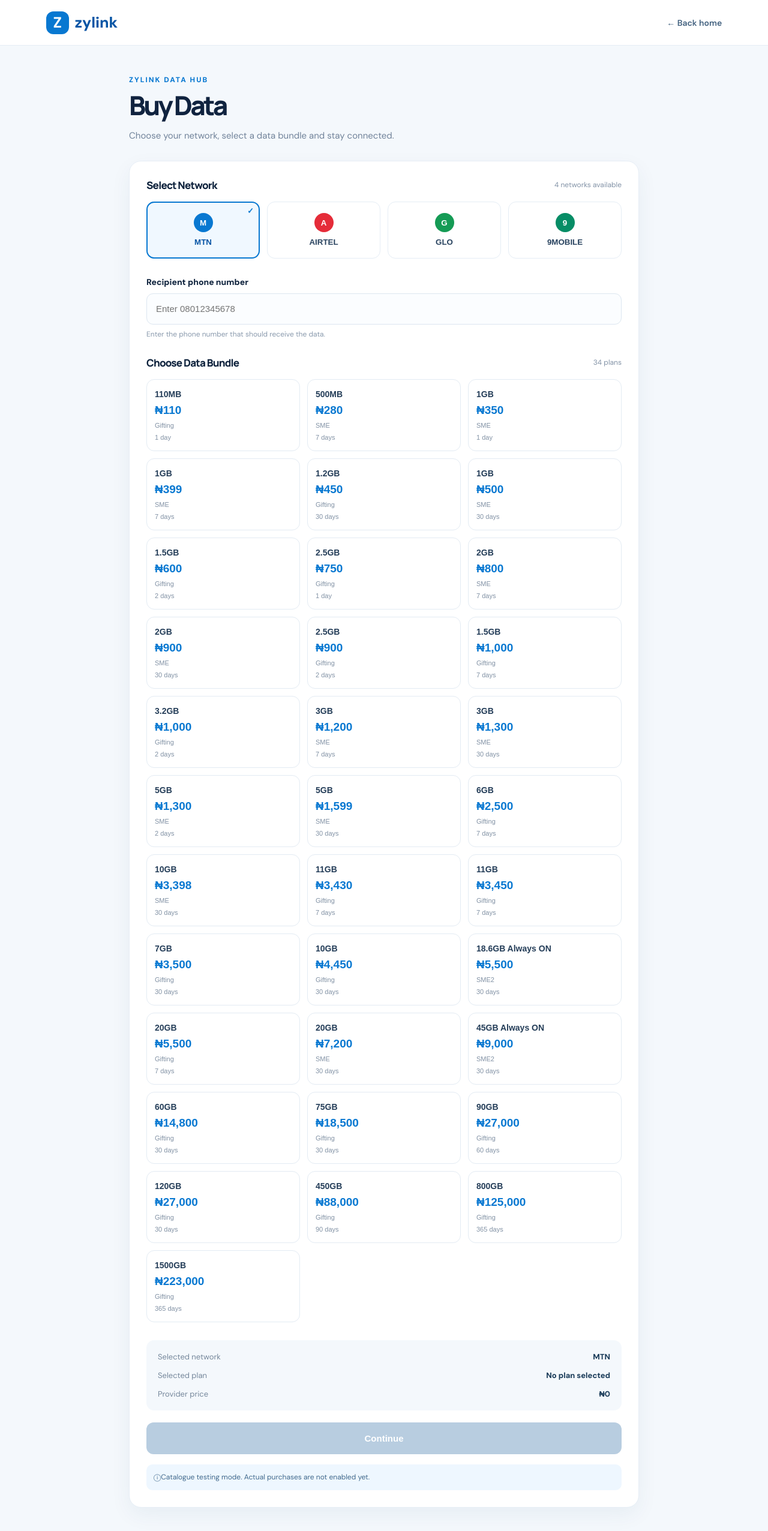
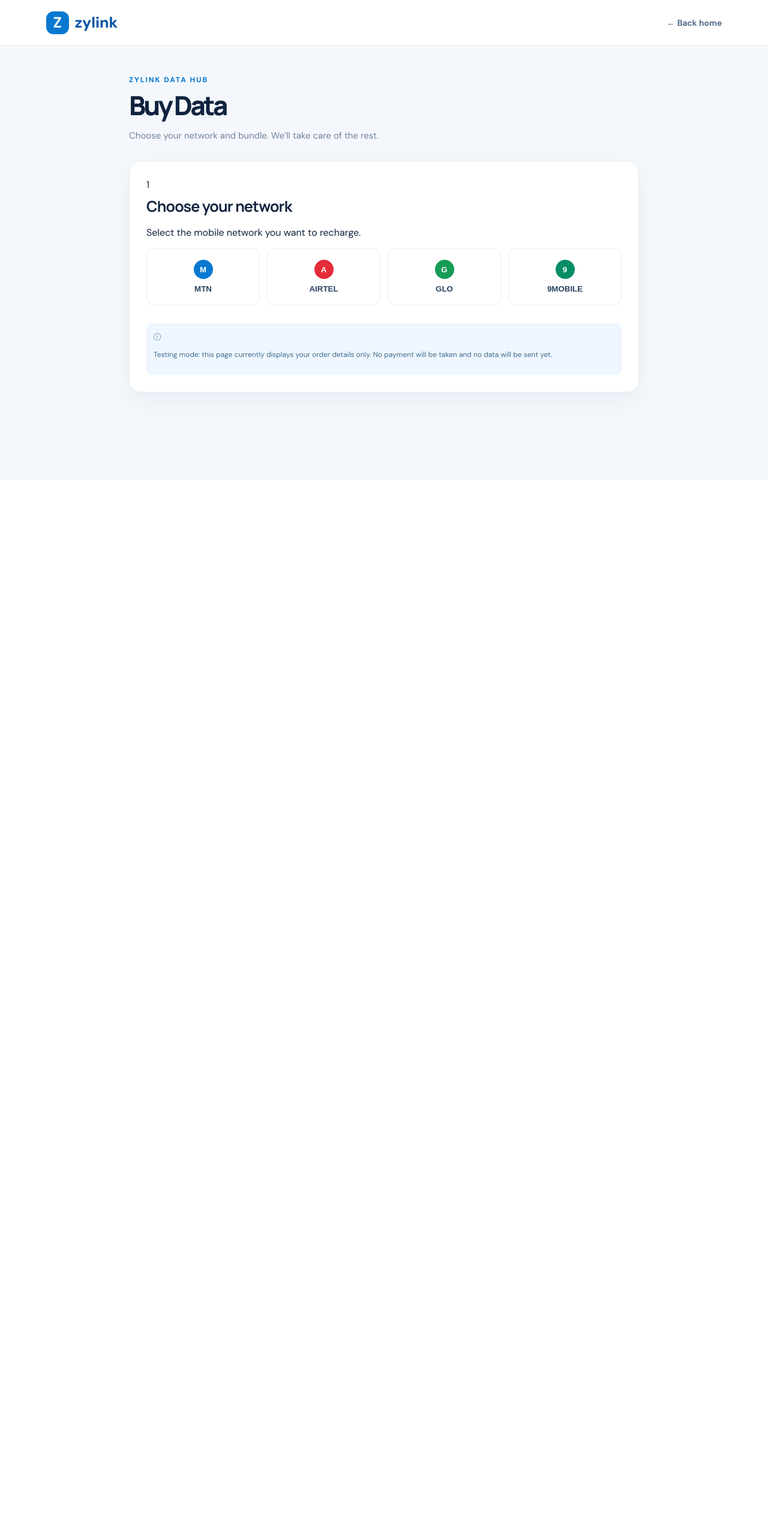
Before and after one commit to Ayanfe0-bip/zylink-data-hub, a Next.js app: page /data in a window 1280 px wide. Shown: the top 2552 px of the page at 60% size. After the commit the page ends 800 px from the top, so only its background shows below. Built offline with nearby package versions, Linux system fonts and the light colour scheme.

Commit message:
Refactor DataPage component for improved state management
Updated network state handling and improved user feedback messages. Enhanced form validation and adjusted UI elements for better clarity.

```diff
--- a/app/data/page.tsx
+++ b/app/data/page.tsx
@@ -7,23 +7,32 @@ import {
   DataPlan,
 } from "@/lib/mele-data-plans";
 
-const networks: NetworkCode[] = [
-  "MTN",
-  "AIRTEL",
-  "GLO",
-  "9MOBILE",
-];
+const networks: NetworkCode[] = ["MTN", "AIRTEL", "GLO", "9MOBILE"];
 
 export default function DataPage() {
-  const [network, setNetwork] = useState<NetworkCode>("MTN");
+  const [network, setNetwork] = useState<NetworkCode | "">("");
   const [selectedPlan, setSelectedPlan] = useState<DataPlan | null>(null);
   const [phone, setPhone] = useState("");
+  const [notice, setNotice] = useState("");
 
-  const plans = MELE_DATA_PLANS.filter(
-    (plan) => plan.network === network
-  );
+  const plans = network
+    ? MELE_DATA_PLANS.filter((plan) => plan.network === network)
+    : [];
 
   const validPhone = /^(0\d{10}|234\d{10})$/.test(phone);
+
+  function handleNetworkChange(item: NetworkCode) {
+    setNetwork(item);
+    setSelectedPlan(null);
+    setPhone("");
+    setNotice("");
+  }
+
+  function handlePurchaseClick() {
+    setNotice(
+      "Your order details are ready. Purchase testing will be connected next; no data has been purchased."
+    );
+  }
 
   return (
     <main className="data-page">
@@ -32,26 +41,23 @@ export default function DataPage() {
           <span className="data-brand-mark">Z</span>
           <span>zylink</span>
         </a>
-
-        <a href="/" className="back-home">
-          ← Back home
-        </a>
+        <a href="/" className="back-home">← Back home</a>
       </header>
 
       <section className="data-container">
         <div className="data-intro">
           <span className="data-kicker">ZYLINK DATA HUB</span>
           <h1>Buy Data</h1>
-          <p>
-            Choose your network, select a data bundle and
-            stay connected.
-          </p>
+          <p>Choose your network and bundle. We’ll take care of the rest.</p>
         </div>
 
         <section className="purchase-card">
-          <div className="form-heading">
-            <h2>Select Network</h2>
-            <span>4 networks available</span>
+          <div className="purchase-step-heading">
+            <span className="step-number">1</span>
+            <div>
+              <h2>Choose your network</h2>
+              <p>Select the mobile network you want to recharge.</p>
+            </div>
           </div>
 
           <div className="data-network-grid">
@@ -62,118 +68,137 @@ export default function DataPage() {
                 className={`data-network-option ${
                   network === item ? "active" : ""
                 }`}
-                onClick={() => {
-                  setNetwork(item);
-                  setSelectedPlan(null);
-                }}
+                onClick={() => handleNetworkChange(item)}
+                aria-pressed={network === item}
               >
                 <span className={`network-symbol ${item.toLowerCase()}`}>
                   {item === "9MOBILE" ? "9" : item.charAt(0)}
                 </span>
                 <span>{item}</span>
-                {network === item && <span className="selected-check">✓</span>}
+                {network === item && (
+                  <span className="selected-check">✓</span>
+                )}
               </button>
             ))}
           </div>
 
-          <div className="form-section">
-            <label htmlFor="phone-number">
-              Recipient phone number
+          {network && (
+            <div className="purchase-step">
+              <div className="purchase-step-heading">
+                <span className="step-number">2</span>
+                <div>
+                  <h2>Select a data plan</h2>
+                  <p>{plans.length} available bundles for {network}.</p>
+                </div>
+              </div>
+
+              <label className="field-label" htmlFor="data-plan">
+                Available {network} bundles
+              </label>
+
+              <select
+                id="data-plan"
+                className="data-plan-select"
+                value={selectedPlan?.planId ?? ""}
+                onChange={(event) => {
+                  const plan = plans.find(
+                    (item) => item.planId === Number(event.target.value)
+                  );
+                  setSelectedPlan(plan || null);
+                  setNotice("");
+                }}
+              >
+                <option value="">Choose your preferred data plan</option>
+                {plans.map((plan) => (
+                  <option key={plan.planId} value={plan.planId}>
+                    {plan.name} • {plan.validity} • ₦
+                    {plan.providerPrice.toLocaleString("en-NG")} ({plan.category})
+                  </option>
+                ))}
+              </select>
+            </div>
+          )}
+
+          {selectedPlan && (
+            <>
+              <div className="purchase-step">
+                <div className="purchase-step-heading">
+                  <span className="step-number">3</span>
+                  <div>
+                    <h2>Recipient phone number</h2>
+                    <p>Enter the number that should receive this bundle.</p>
+                  </div>
+                </div>
+
+                <label className="field-label" htmlFor="phone-number">
+                  Phone number
                 </label>
 
                 <input
                   id="phone-number"
+                  className="data-phone-input"
                   type="tel"
                   inputMode="numeric"
-              placeholder="Enter 08012345678"
+                  autoComplete="tel"
+                  placeholder="e.g. 08012345678"
                   value={phone}
                   maxLength={13}
-              onChange={(event) =>
-                setPhone(event.target.value.replace(/\s/g, ""))
-              }
+                  onChange={(event) => {
+                    setPhone(event.target.value.replace(/\s/g, ""));
+                    setNotice("");
+                  }}
                 />
 
-            <small>
-              Enter the phone number that should receive the data.
+                <small className="field-hint">
+                  Use an 11-digit Nigerian number or the 234 international format.
                 </small>
 
                 {phone.length > 0 && !validPhone && (
                   <span className="input-error">
-                Enter a valid 11-digit number or 234 format.
+                    Please enter a valid phone number.
                   </span>
                 )}
               </div>
 
-          <div className="form-section">
-            <div className="form-heading">
-              <h2>Choose Data Bundle</h2>
-              <span>{plans.length} plans</span>
+              {validPhone && (
+                <div className="purchase-amount-card">
+                  <div>
+                    <span className="amount-label">Amount to pay</span>
+                    <strong className="amount-value">
+                      ₦{selectedPlan.providerPrice.toLocaleString("en-NG")}
+                    </strong>
+                    <small>
+                      {network} · {selectedPlan.name} · {selectedPlan.validity}
+                    </small>
                   </div>
+                  <span className="amount-check">✓</span>
+                </div>
+              )}
 
-            <div className="data-plan-grid">
-              {plans.map((plan) => (
-                <button
-                  key={plan.planId}
-                  type="button"
-                  className={`data-plan-option ${
-                    selectedPlan?.planId === plan.planId
-                      ? "active"
-                      : ""
-                  }`}
-                  onClick={() => setSelectedPlan(plan)}
-                >
-                  <span className="plan-name">{plan.name}</span>
-                  <strong>
-                    ₦{plan.providerPrice.toLocaleString("en-NG")}
-                  </strong>
-                  <span className="plan-category">
-                    {plan.category}
-                  </span>
-                  <span className="plan-validity">
-                    {plan.validity}
-                  </span>
-                </button>
-              ))}
-            </div>
-          </div>
-
-          <div className="selection-summary">
-            <div>
-              <span>Selected network</span>
-              <strong>{network}</strong>
-            </div>
-
-            <div>
-              <span>Selected plan</span>
-              <strong>
-                {selectedPlan
-                  ? selectedPlan.name
-                  : "No plan selected"}
-              </strong>
-            </div>
-
-            <div>
-              <span>Provider price</span>
-              <strong>
-                {selectedPlan
-                  ? `₦${selectedPlan.providerPrice.toLocaleString("en-NG")}`
-                  : "₦0"}
-              </strong>
-            </div>
-          </div>
-
+              {validPhone && (
                 <button
                   type="button"
                   className="data-purchase-button"
-            disabled={!validPhone || !selectedPlan}
+                  onClick={handlePurchaseClick}
                 >
-            Continue
+                  Purchase Now <span aria-hidden="true">→</span>
                 </button>
+              )}
+            </>
+          )}
+
+          {notice && (
+            <div className="purchase-feedback" role="status">
+              {notice}
+            </div>
+          )}
 
           <div className="testing-notice">
             <span>ⓘ</span>
-            Catalogue testing mode. Actual purchases are not
-            enabled yet.
+            <p>
+              Testing mode: this page currently displays your order details
+              only. No payment will be taken and no data will be sent yet.
+            </p>
           </div>
         </section>
       </section>
```
Lines whose indentation alone changed are shown as unchanged.
